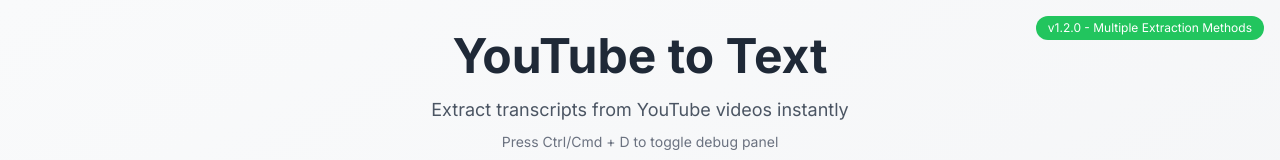
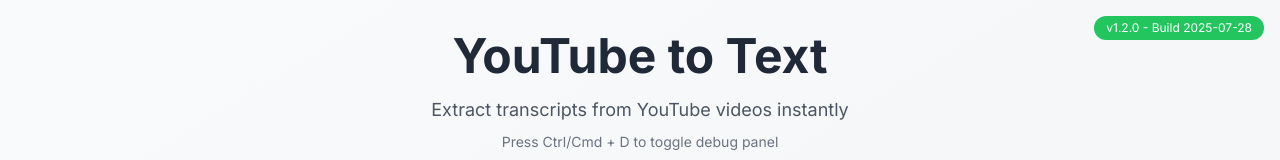
Before and after one commit to WeiProduct/youtubetotext2, a Next.js app: page / in a window 1280 px wide. Shown: the top 160 px of the page. Built offline with nearby package versions, Linux system fonts and the light colour scheme.

Commit message:
Force rebuild with version file and build date
- Add public/version.txt for deployment verification
- Add build date to version indicator
- This should force Vercel to rebuild from scratch

```diff
--- a/src/app/page.tsx
+++ b/src/app/page.tsx
@@ -84,7 +84,7 @@
     <main className="min-h-screen bg-gradient-to-br from-gray-50 to-gray-100 dark:from-gray-900 dark:to-gray-800">
       {/* Version indicator for debugging */}
       <div className="fixed top-4 right-4 bg-green-500 text-white px-3 py-1 rounded-full text-xs">
-        v1.2.0 - Multiple Extraction Methods
+        v1.2.0 - Build {new Date().toISOString().split('T')[0]}
       </div>
 
       <div className="container mx-auto px-4 py-8">
```
Also changed, not shown: public/version.txt (added), 2 other files (tests, documents, lock files or other folders).
